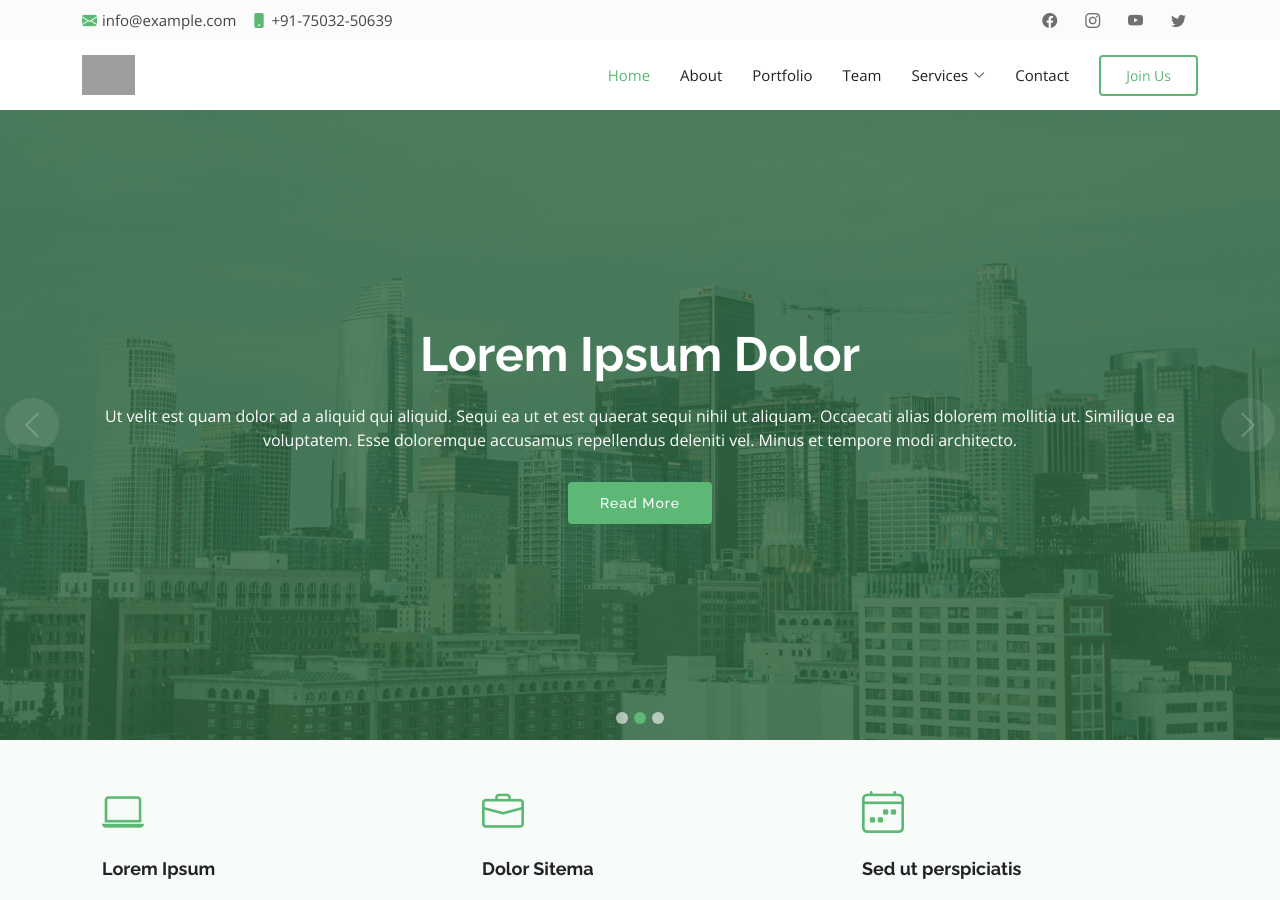
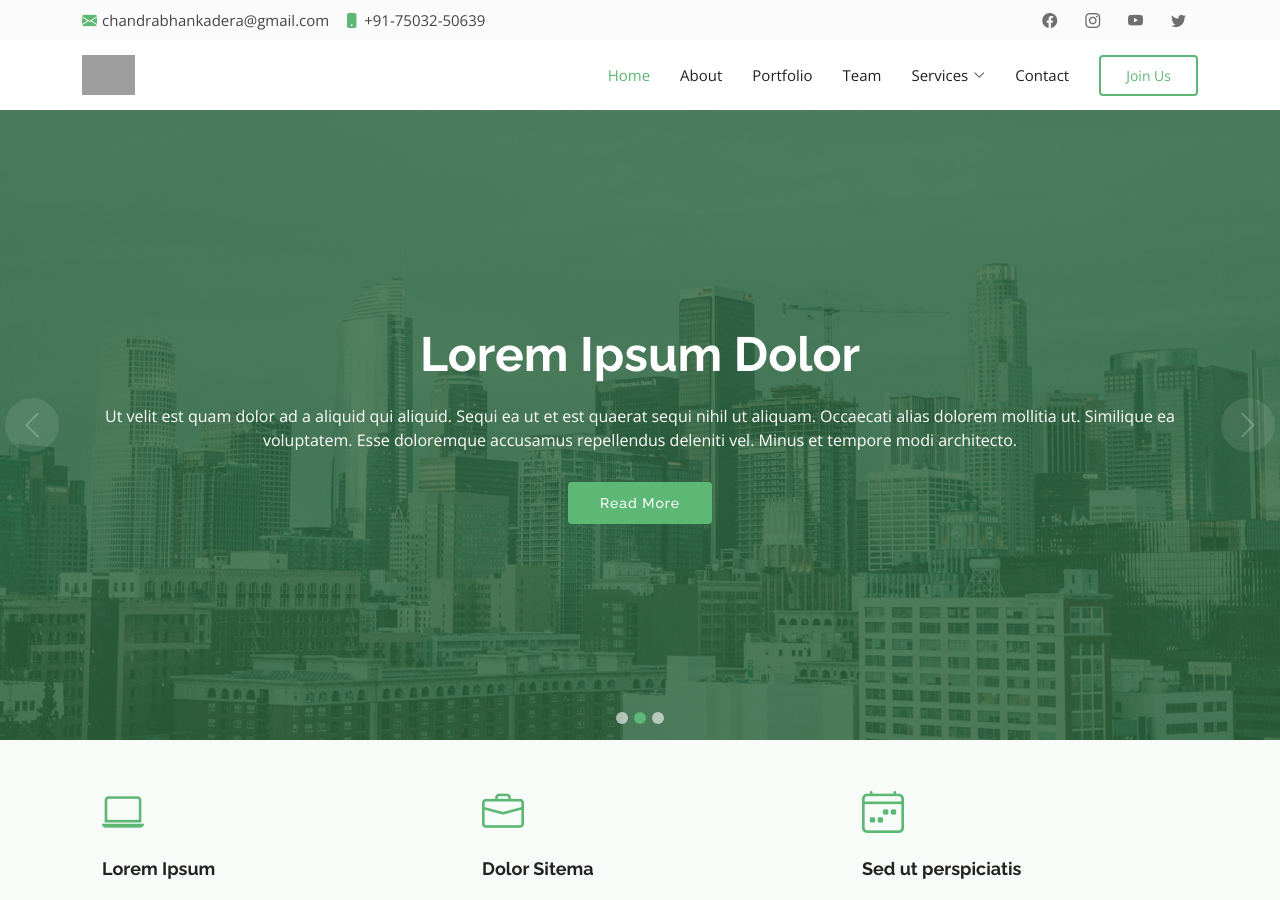
Before and after one commit to chandrabhankadera/chandrabhankadera.github.io, a Jekyll site: the page built from index.html, in a window 1280 px wide and 900 px high. Built offline with Jekyll 4.4.1, drawn with Linux system fonts in a browser that asks for light colours; grey boxes are pictures that could not be loaded.

Commit message:
Update header.html

```diff
--- a/_includes/header.html
+++ b/_includes/header.html
@@ -1,7 +1,7 @@
 <section id="topbar" class="d-flex align-items-center">
     <div class="container d-flex justify-content-center justify-content-md-between">
       <div class="contact-info d-flex align-items-center">
-        <i class="bi bi-envelope-fill"></i><a href="mailto:contact@example.com">info@example.com</a>
+        <i class="bi bi-envelope-fill"></i><a href="mailto:contact@example.com">chandrabhankadera@gmail.com</a>
         <i class="bi bi-phone-fill phone-icon"></i> +91-75032-50639
 
       </div>
```
